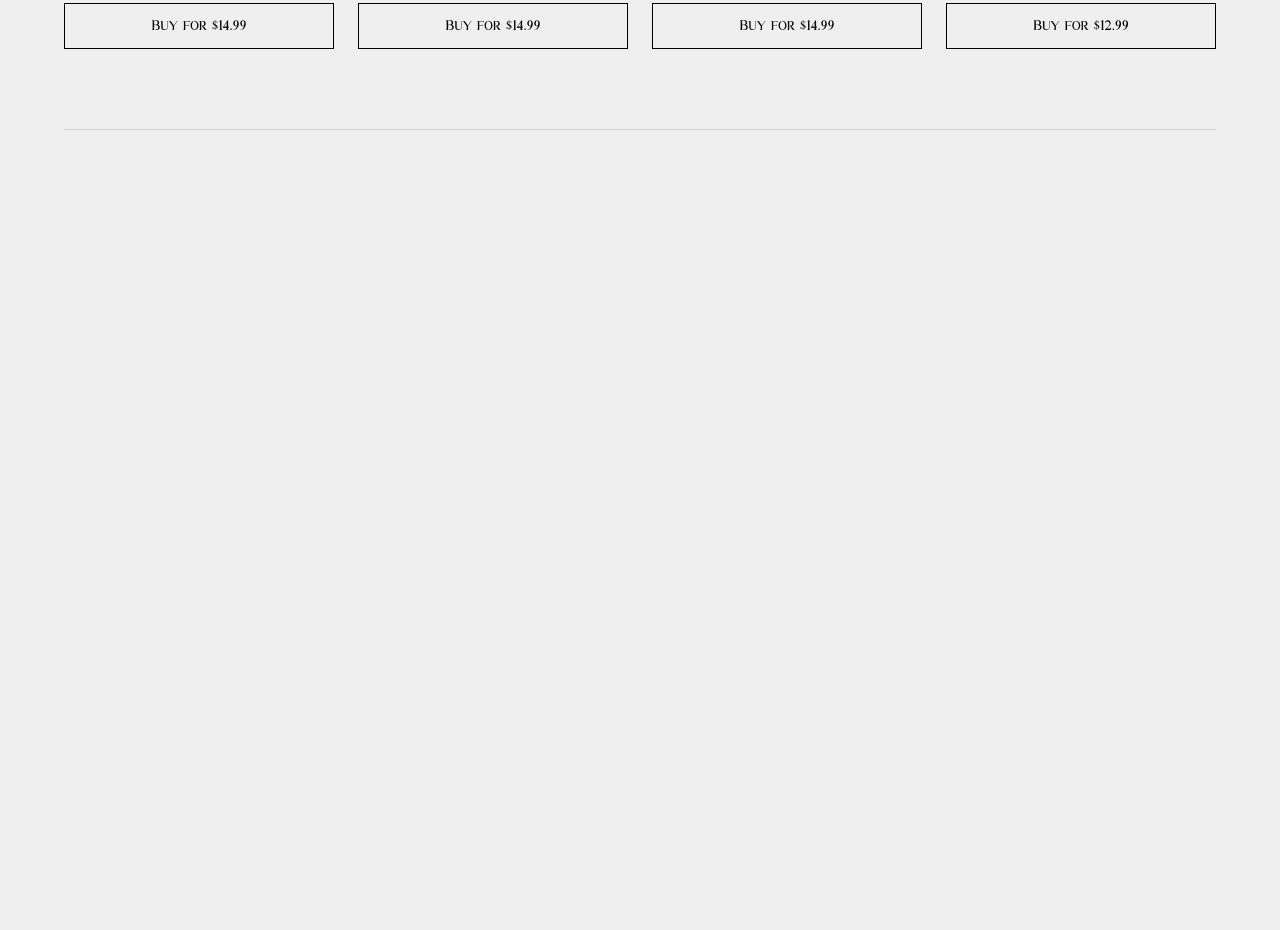
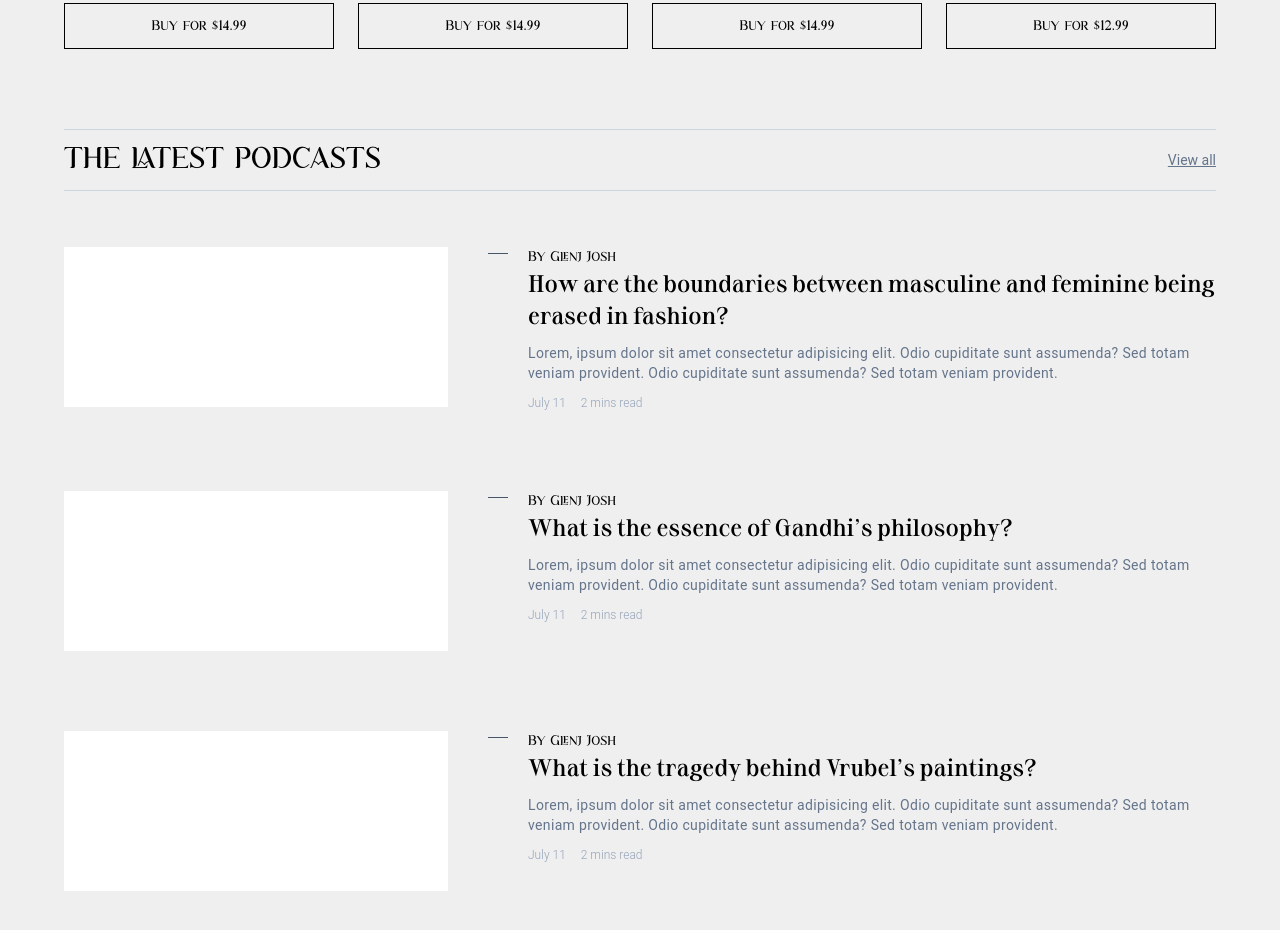
Before and after one commit to IsraelChidera/iresource, a Next.js app: page / in a window 1280 px wide. Shown: the part 2920-3850 px from the top of the page. Before the commit the page ends 3050 px from the top, so only its background shows below. Built offline with nearby package versions, Linux system fonts and the light colour scheme.

Commit message:
Page design layout: global news  page

```diff
--- a/app/page.js
+++ b/app/page.js
@@ -1,4 +1,5 @@
 import BestSellers from "@/components/BestSellers";
+import GlobalNews from "@/components/GlobalNews";
 import Header from "@/components/Header";
 import Latest from "@/components/Latest";
 import Trending from "@/components/Trending";
@@ -11,6 +12,7 @@ export default function Home() {
       <Trending />
       <Latest />
       <BestSellers />
+      <GlobalNews />
     </>
   );
 }
--- a/components/GlobalNews.jsx
+++ b/components/GlobalNews.jsx
@@ -1,9 +1,153 @@
+import Link from 'next/link'
 import React from 'react'
 
 const GlobalNews = () => {
     return (
-        <section>
+        <section className='pb-20 mx-16 border-b border-slate-300'>
+            <nav className="flex items-center justify-between border-slate-300 border-b py-3">
 
+                <p className="text-3xl logo-span">
+                    THE LATEST PODCASTS
+                </p>
+
+
+                <Link href="#" className='text-sm underline text-slate-500 '>
+                    View all
+                </Link>
+            </nav>
+
+            <div className='mt-14'>
+                <div className='space-y-20'>
+
+                    <div className='grid grid-cols-3 space-x-20'>
+                        <div className='col-span-1'>
+                            {/* <Image
+                            src=""
+                            width={500}
+                            height={500}
+                            alt="fssff"
+                                />
+                            */}
+                            <div style={{}} className="w-full h-40 bg-white">
+                            </div>
+                        </div>
+
+                        <div className='col-span-2 '>
+                            <div className="relative logo-span">
+                                <div className="absolute top-1.5 -left-10 h-px w-5 bg-slate-600"></div>
+                                <p className='text-sm'>By Glenj Josh</p>
+                            </div>
+
+                            <div className='space-y-3'>
+                                <h1 className="text-2xl">
+                                   How are the boundaries between masculine and
+                                   feminine being erased in fashion?
+                                </h1>
+
+                                <p className="text-sm tracking-wide mt-2 text-slate-500">
+                                    Lorem, ipsum dolor sit amet consectetur adipisicing
+                                    elit. Odio cupiditate sunt assumenda? Sed totam
+                                    veniam provident. Odio cupiditate sunt assumenda? Sed totam
+                                    veniam provident.
+                                </p>
+
+                                <p className="space-x-3 font-light text-xs text-slate-400">
+                                    <span> July 11 </span> {' '}
+                                    <span> 2 mins read </span>
+                                </p>
+
+                            </div>
+
+
+                        </div>
+                    </div>
+
+                    <div className='grid grid-cols-3 space-x-20'>
+                        <div className='col-span-1'>
+                            {/* <Image
+                            src=""
+                            width={500}
+                            height={500}
+                            alt="fssff"
+                                />
+                            */}
+                            <div style={{}} className="w-full h-40 bg-white">
+                            </div>
+                        </div>
+
+                        <div className='col-span-2 '>
+                            <div className="relative logo-span">
+                                <div className="absolute top-1.5 -left-10 h-px w-5 bg-slate-600"></div>
+                                <p className='text-sm'>By Glenj Josh</p>
+                            </div>
+
+                            <div className='space-y-3'>
+                                <h1 className="text-2xl">
+                                    What is the essence of Gandhi's philosophy?
+                                </h1>
+
+                                <p className="text-sm tracking-wide mt-2 text-slate-500">
+                                    Lorem, ipsum dolor sit amet consectetur adipisicing
+                                    elit. Odio cupiditate sunt assumenda? Sed totam
+                                    veniam provident. Odio cupiditate sunt assumenda? Sed totam
+                                    veniam provident.
+                                </p>
+
+                                <p className="space-x-3 font-light text-xs text-slate-400">
+                                    <span> July 11 </span> {' '}
+                                    <span> 2 mins read </span>
+                                </p>
+
+                            </div>
+
+
+                        </div>
+                    </div>
+
+                    <div className='grid grid-cols-3 space-x-20'>
+                        <div className='col-span-1'>
+                            {/* <Image
+                            src=""
+                            width={500}
+                            height={500}
+                            alt="fssff"
+                                />
+                            */}
+                            <div style={{}} className="w-full h-40 bg-white">
+                            </div>
+                        </div>
+
+                        <div className='col-span-2 '>
+                            <div className="relative logo-span">
+                                <div className="absolute top-1.5 -left-10 h-px w-5 bg-slate-600"></div>
+                                <p className='text-sm'>By Glenj Josh</p>
+                            </div>
+
+                            <div className='space-y-3'>
+                                <h1 className="text-2xl">
+                                    What is the tragedy behind Vrubel's paintings?
+                                </h1>
+
+                                <p className="text-sm tracking-wide mt-2 text-slate-500">
+                                    Lorem, ipsum dolor sit amet consectetur adipisicing
+                                    elit. Odio cupiditate sunt assumenda? Sed totam
+                                    veniam provident. Odio cupiditate sunt assumenda? Sed totam
+                                    veniam provident.
+                                </p>
+
+                                <p className="space-x-3 font-light text-xs text-slate-400">
+                                    <span> July 11 </span> {' '}
+                                    <span> 2 mins read </span>
+                                </p>
+
+                            </div>
+
+
+                        </div>
+                    </div>
+
+                </div>
+            </div>
         </section>
     )
 }
```
